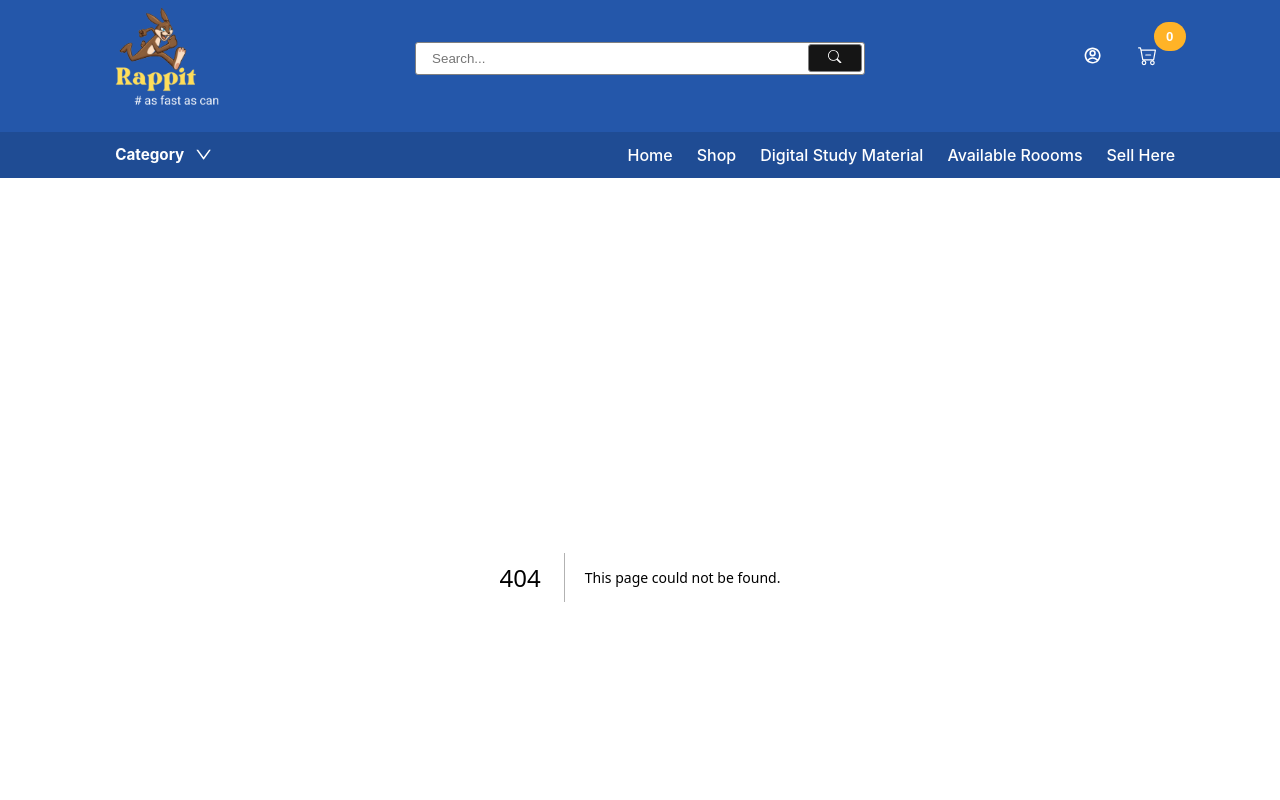
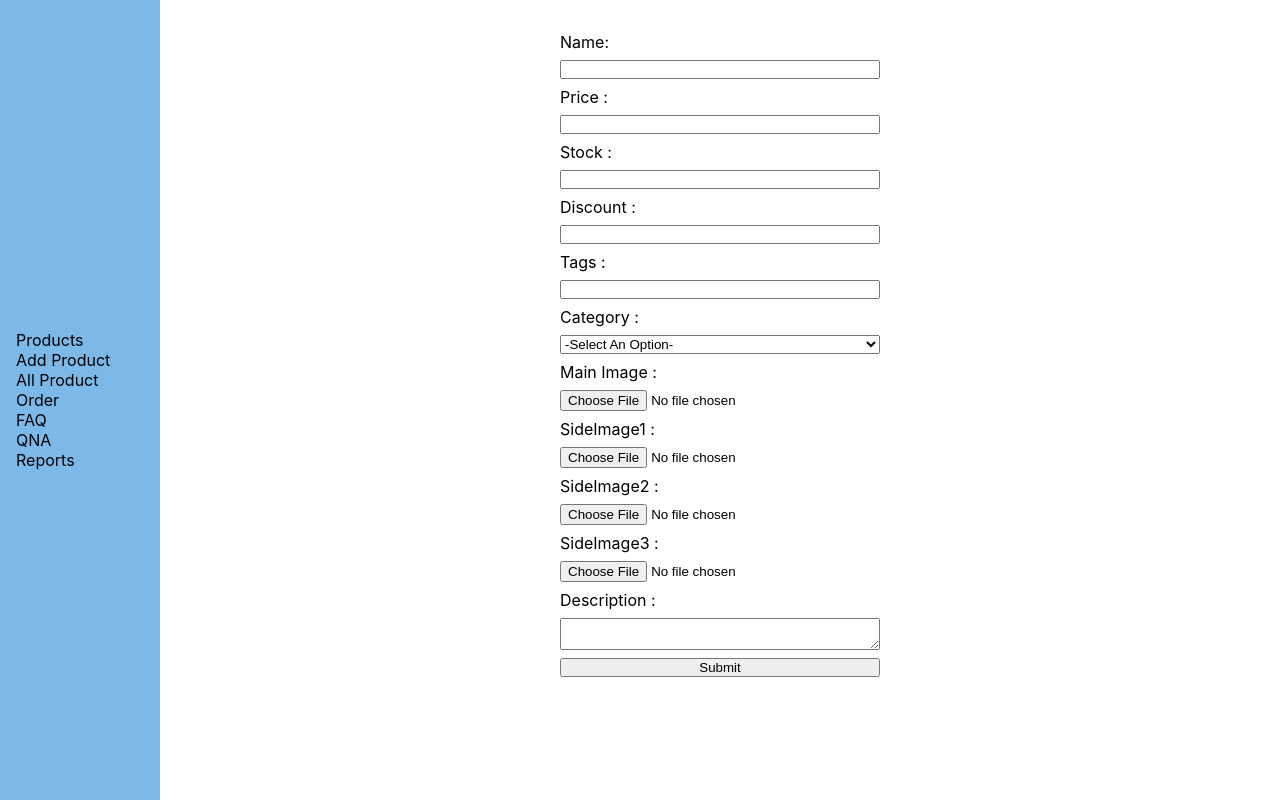
Before and after one commit to Ashimkarrki/rippet-frontend, a Next.js app: page /sellerDashboard/addProduct in a window 1280 px wide. Before the commit this address had no page. Shown: the top 800 px of the page. Built offline with nearby package versions, Linux system fonts and the light colour scheme.

Commit message:
add product

```diff
--- a/components/NavbarFooterWrapper.js
+++ b/components/NavbarFooterWrapper.js
@@ -1,7 +1,19 @@
 import React from "react";
 import Navbar from "./Navbar";
 import Footer from "./Footer";
+import SellerNavbar from "./SellerNavbar";
+import { useRouter } from "next/router";
 const NavbarFooterWrapper = ({ children }) => {
+  const route = useRouter();
+  console.log(route.pathname);
+  if (route.pathname.slice(0, 16) === "/sellerDashboard") {
+    return (
+      <>
+        <SellerNavbar />
+        {children}
+      </>
+    );
+  }
   return (
     <>
       <Navbar />
--- /dev/null
+++ b/components/SellerNavbar.js
@@ -0,0 +1,29 @@
+import React from "react";
+import Link from "next/link";
+import { useRouter } from "next/router";
+import styles from "../styles/SellerNavbar.module.css";
+const SellerNavbar = () => {
+  const router = useRouter();
+  console.log(router);
+  return (
+    <nav className={styles.navbar}>
+      <ul className={styles.ul}>
+        <li>Products</li>
+        <ul className={styles.ul}>
+          <li>
+            <Link href={"/sellerDashboard/addProduct"}> Add Product</Link>
+          </li>
+          <li>
+            <Link href={"/sellerDashboard/allProducts"}>All Product</Link>
+          </li>
+        </ul>
+        <li>Order</li>
+        <li>FAQ</li>
+        <li>QNA</li>
+        <li>Reports</li>
+      </ul>
+    </nav>
+  );
+};
+
+export default SellerNavbar;
--- a/pages/index.js
+++ b/pages/index.js
@@ -40,11 +40,11 @@ export default function Home({ data }) {
       pic: "https://static-01.daraz.com.np/p/af9329c672b648e203195279ab20e0e0.jpg",
     },
   ];
-  const lists = data.data.products;
-  const list1 = lists.filter((s, i) => {
+  const lists = data.data?.products;
+  const list1 = lists?.filter((s, i) => {
     return i < data.results / 2;
   });
-  const list2 = lists.filter((s, i) => {
+  const list2 = lists?.filter((s, i) => {
     return i >= data.results / 2;
   });
   axios.defaults.baseURL =
--- a/pages/product/[id].js
+++ b/pages/product/[id].js
@@ -21,6 +21,7 @@ const Product = ({ data }) => {
   const [reviewsInfo, setReviewsInfo] = useState({});
   const { addToCart, cartInfo } = useContext(userContext);
   const [dataInfo, setDataInfo] = useState(data.data.product);
+  console.log(dataInfo);
   const [cartId, setCartId] = useState();
   const ispresent = useMemo(() => {
     console.log("in memo");
--- /dev/null
+++ b/pages/sellerDashboard/addProduct/index.js
@@ -0,0 +1,176 @@
+import React, { useState } from "react";
+import axios from "axios";
+import styles from "../../../styles/AddProduct.module.css";
+const AddProduct = () => {
+  const instance = axios.create({
+    withCredentials: true,
+    headers: { authorization: "Bearer" },
+  });
+  const [data, setData] = useState({
+    Name: "",
+    Price: "",
+    Stock: "",
+    Discount: "",
+    SearchItem: "",
+    Category: "",
+    Description: "",
+  });
+  console.log(Object.keys(data));
+  const [files, setFiles] = useState({
+    MainImage: "",
+    Image1: "",
+    Image2: "",
+    Image3: "",
+  });
+
+  const onChangeState = (e) => {
+    console.log(data.MainImage);
+    setData({
+      ...data,
+      [e.target.name]: e.target.value,
+    });
+  };
+  const onFileChange = (e) => {
+    // console.log(URL.createObjectURL(e.target.files[0]));
+    setFiles({
+      ...files,
+      [e.target.name]: e.target.files[0],
+    });
+  };
+  return (
+    <div className={styles.add_product_wrapper}>
+      <form
+        className={styles.add_product}
+        onSubmit={(e) => {
+          e.preventDefault();
+          let formData = new FormData();
+          console.log(files);
+          formData.set("MainImage", files.MainImage);
+          formData.set("Images", [files.Image1, files.Image2, files.Image3]);
+          Object.keys(data).map((s) => {
+            formData.set(s, data[s]);
+          });
+          console.log(formData);
+          instance
+            .post("/products", formData)
+            .then((result) => {
+              console.log(result);
+            })
+            .catch((err) => {
+              console.log(err);
+            });
+
+          setData((prev) => {
+            return {
+              ...prev,
+            };
+          });
+        }}
+      >
+        Name:{" "}
+        <input
+          type="text"
+          name="Name"
+          value={data.Name}
+          required
+          onChange={onChangeState}
+        />
+        Price :{" "}
+        <input
+          type="number"
+          name="Price"
+          value={data.Price}
+          required
+          onChange={onChangeState}
+        />
+        Stock :
+        <input
+          type="number"
+          name="Stock"
+          value={data.Stock}
+          required
+          onChange={onChangeState}
+        />
+        Discount :
+        <input
+          type="number"
+          name="Discount"
+          value={data.Discount}
+          required
+          onChange={onChangeState}
+        />
+        Tags :
+        <input
+          type="text"
+          name="SearchItem"
+          onChange={onChangeState}
+          required
+          value={data.SearchItem}
+        />
+        Category :
+        <select
+          name="Category"
+          required
+          onChange={onChangeState}
+          value={data.Category}
+        >
+          <option value={""}>-Select An Option- </option>
+          <option value={"New Books"}>New Books</option>
+
+          <option value={"Notebooks"}>Notebooks</option>
+          <option value={"Drawing Instruments"}>Drawing Instruments</option>
+          <option value={"Books For Rent"}>Books For Rent</option>
+          <option value={"Question Banks"}>Question Banks</option>
+          <option value={"Extra Prdoucts / Gifts"}>
+            Extra Prdoucts / Gifts
+          </option>
+        </select>
+        Main Image :
+        <input
+          // value={files.MainImage}
+          type="file"
+          name="MainImage"
+          required
+          accept="image/png, image/jpeg"
+          onChange={onFileChange}
+        />
+        SideImage1 :
+        <input
+          // value={files.Image1}
+          type="file"
+          name="Image1"
+          required
+          accept="image/png, image/jpeg"
+          onChange={onFileChange}
+        />
+        SideImage2 :
+        <input
+          // value={files.Image2}
+          type="file"
+          name="Image2"
+          required
+          accept="image/png, image/jpeg"
+          onChange={onFileChange}
+        />
+        SideImage3 :
+        <input
+          // value={files.Image3}
+          type="file"
+          name="Image3"
+          required
+          accept="image/png, image/jpeg"
+          onChange={onFileChange}
+        />
+        Description :
+        <textarea
+          name="Description"
+          value={data.Description}
+          onChange={onChangeState}
+        />
+        <button type="submit">Submit</button>
+      </form>
+    </div>
+  );
+};
+
+export default AddProduct;
--- /dev/null
+++ b/pages/sellerDashboard/index.js
@@ -0,0 +1,6 @@
+import React from "react";
+import SellerDashboardComponent from "../../components/SellerDashboardComponent";
+const sellerDashboard = () => {
+  return <SellerDashboardComponent />;
+};
+export default sellerDashboard;
--- /dev/null
+++ b/styles/AddProduct.module.css
@@ -0,0 +1,12 @@
+.add_product {
+  margin-left: 10rem;
+  display: flex;
+  flex-direction: column;
+  gap: 0.5rem;
+  width: 20rem;
+}
+.add_product_wrapper {
+  display: grid;
+  margin-top: 2rem;
+  place-items: center;
+}
--- /dev/null
+++ b/styles/SellerDashboardComponent.module.css
@@ -0,0 +1,3 @@
+.dashboard {
+  margin-left: 1rem;
+}
--- /dev/null
+++ b/styles/SellerNavbar.module.css
@@ -0,0 +1,14 @@
+.navbar {
+  position: fixed;
+  top: 0;
+  height: 100vh;
+  width: 10rem;
+  display: flex;
+  flex-direction: column;
+  justify-content: center;
+  padding-left: 1rem;
+  background-color: #7cb9e8;
+}
+.ul {
+  list-style: none;
+}
--- a/styles/globals.css
+++ b/styles/globals.css
@@ -21,13 +21,3 @@ a {
 .slick-initialized {
   overflow: hidden;
 } */
-
-table,
-th,
-td {
-  border: 1px solid white;
-  border-collapse: collapse;
-}
-td {
-  padding: 0.5rem;
-}
```
Also changed, not shown: components/SellerDashboardComponent.js (added, +7 -0 lines), pages/sellerDashboard/allProducts/index.js (added, +7 -0 lines).
